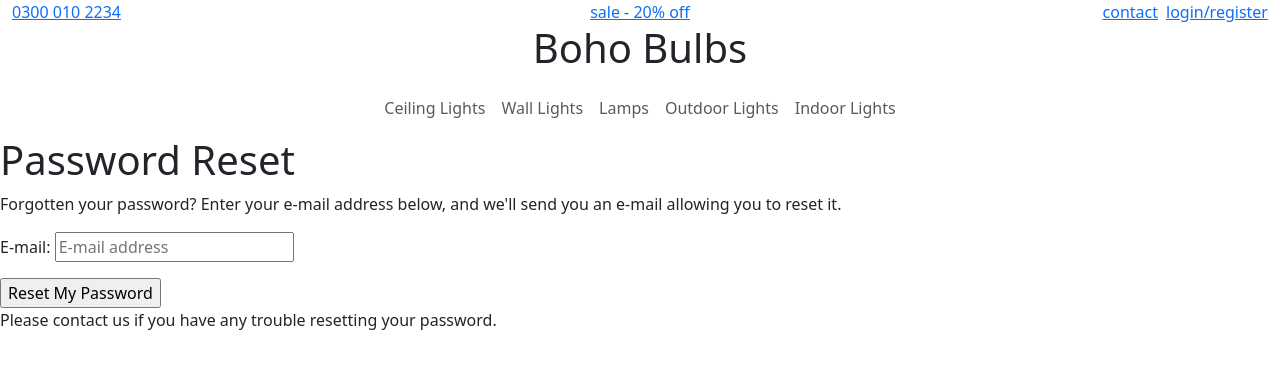
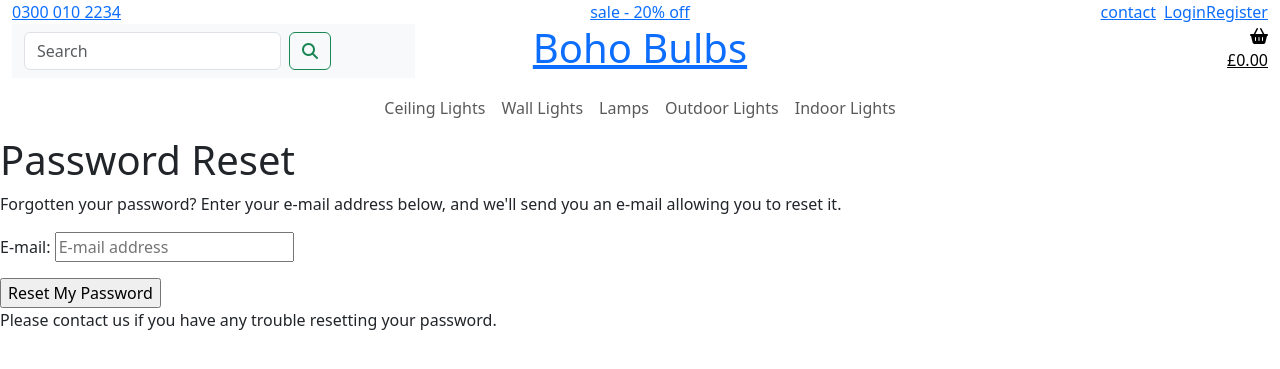
Before and after one commit to AbbyHumphreys/boho_bulbs, a Django app: page /accounts/password/reset/ in a window 1280 px wide. Shown: the top 369 px of the page. Run offline with Django 3.2, Linux system fonts and the light colour scheme; some libraries are stand-ins or nearby versions.

Commit message:
added main header

```diff
--- a/templates/base.html
+++ b/templates/base.html
@@ -33,7 +33,16 @@
                                 </div>
                                 <div class="col-4 d-inline-flex justify-content-end">
                                     <a class="pe-2" href="#">contact</a>
-                                    <a href="#">login/register</a>
+                                    {% if request.user.is_authenticated %}
+                                        {% if request.user.is_superuser %}
+                                            <a href="#">Product Management</a>
+                                        {% endif %}
+                                        <a href="#">My Profile</a>
+                                        <a href="{% url 'account_logout' %}">Logout</a>
+                                    {% else %}
+                                        <a href="{% url 'account_login' %}">Login</a>
+                                        <a href="{% url 'account_signup' %}">Register</a>
+                                    {% endif %}
                                 </div>
                             </div>
                         </div>
@@ -41,8 +50,32 @@
                 </div>
             </div>
             <div class="row brand">
-                <div class="col-12 text-center">
-                    <h1>Boho Bulbs</h1>
+                <div class="col-4">
+                    <nav class="navbar bg-body-tertiary">
+                        <div class="container-fluid">
+                          <form class="d-flex" role="search" method="GET" action="">
+                            <input class="form-control me-2" type="search"  name="q" placeholder="Search" aria-label="Search">
+                            <button class="btn btn-outline-success" type="submit"><i class="fa-solid fa-magnifying-glass"></i></button>
+                          </form>
+                        </div>
+                      </nav>
+                </div>
+                <div class="col-4 text-center">
+                    <h1><a href="{% url 'home' %}">Boho Bulbs</a></h1>
+                </div>
+                <div class="col-4">
+                    <a class="{% if grand_total %}text-info font-weight-bold{% else %}text-black{% endif %}" href="#">
+                        <div class="text-end">
+                            <div class="div"><i class="fa-solid fa-basket-shopping"></i></div>
+                            <p class="my-0">
+                                {% if grand_total %}
+                                    £({ grand_total|floatformat:2 })
+                                {% else %}
+                                    £0.00
+                                {% endif %}
+                            </p>
+                        </div>
+                    </a>
                 </div>
             </div>
             <nav class="navbar navbar-expand-lg">
@@ -90,7 +123,8 @@
     {% block corejs %}
         <script src="https://cdn.jsdelivr.net/npm/@popperjs/core@2.11.8/dist/umd/popper.min.js" integrity="sha384-I7E8VVD/ismYTF4hNIPjVp/Zjvgyol6VFvRkX/vR+Vc4jQkC+hVqc2pM8ODewa9r" crossorigin="anonymous"></script>
         <script src="https://cdn.jsdelivr.net/npm/bootstrap@5.3.2/dist/js/bootstrap.bundle.min.js" integrity="sha384-C6RzsynM9kWDrMNeT87bh95OGNyZPhcTNXj1NW7RuBCsyN/o0jlpcV8Qyq46cDfL" crossorigin="anonymous"></script>
-    {% endblock %}
+        <script src="https://kit.fontawesome.com/2d6908b6f2.js" crossorigin="anonymous"></script>
+        {% endblock %}
     {% block extra_js %}
     {% endblock %}
 </body>
```
